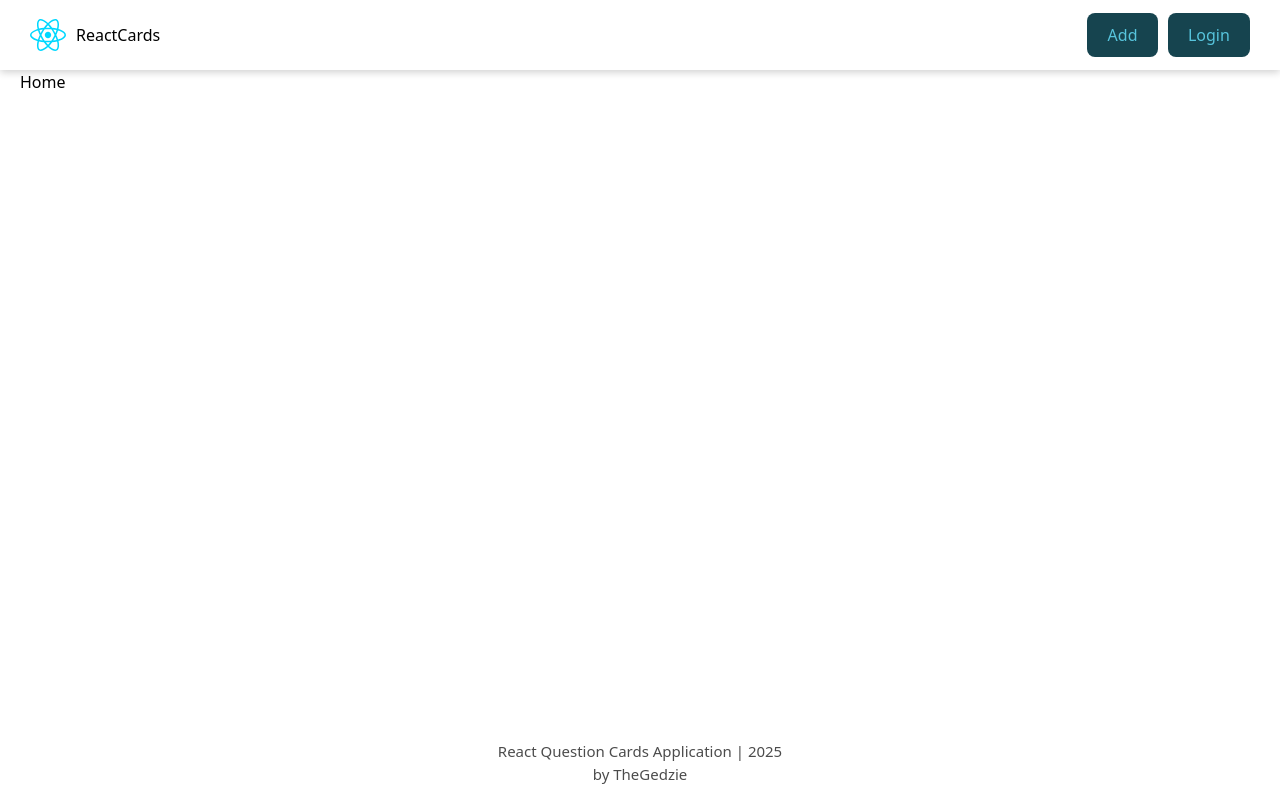
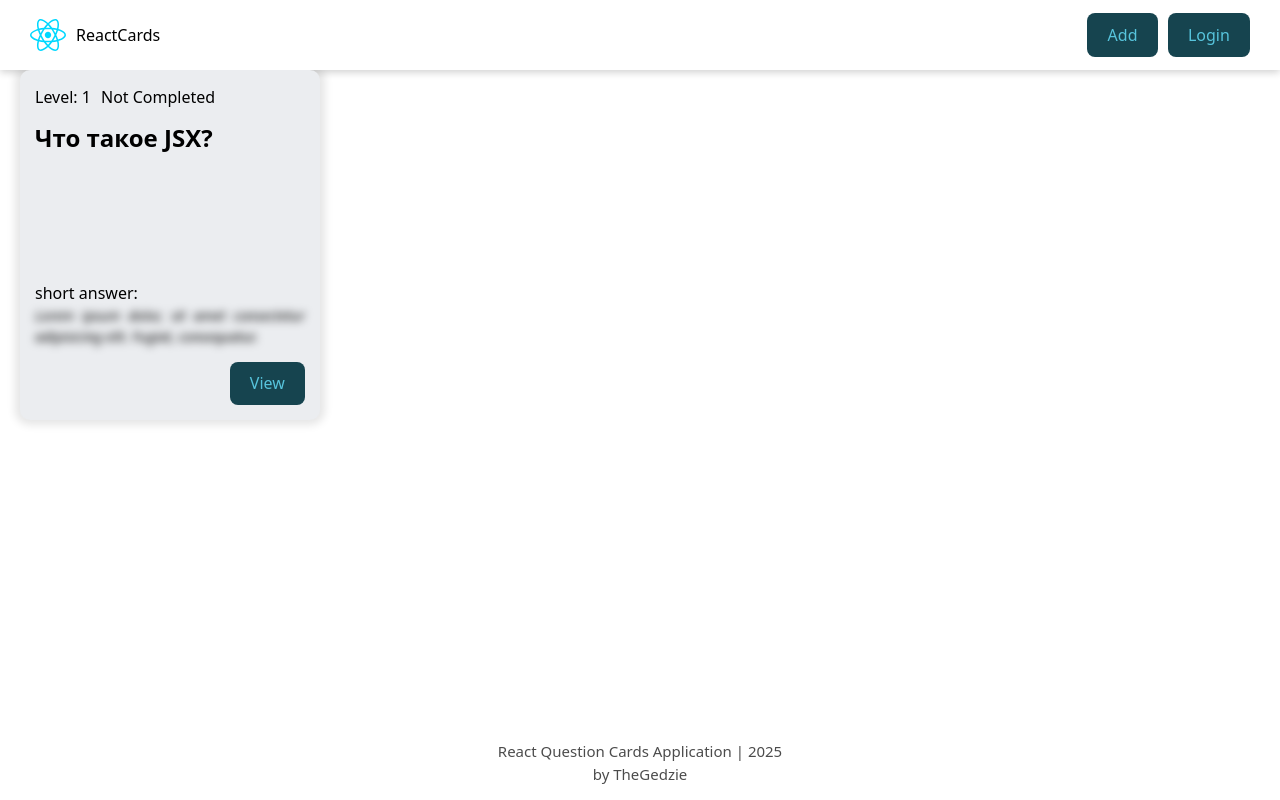
Before and after one commit to TheGedzie/PORTFOLIO...REACT_CARDS, a React (Vite) app: page / in a window 1280 px wide. Built offline with nearby package versions, Linux system fonts and the light colour scheme.

Commit message:
home page, question card

```diff
--- a/src/App.jsx
+++ b/src/App.jsx
@@ -1,6 +1,7 @@
 import { useState } from 'react'
 import { MainLayout } from './Components/MainLayout'
 import { BrowserRouter, Routes, Route } from 'react-router-dom'
+import { HomePage } from './Pages/HomePage'
 
 function App() {
 
@@ -8,7 +9,7 @@
    <BrowserRouter>
     <Routes>
       <Route element={<MainLayout/>}>
-        <Route path='/' element={<div>Home</div>} />
+        <Route path='/' element={<HomePage />}/>
         <Route path='/forbidden' element={<div>forbidden !!!!</div>} />
         <Route path='/addquestion' element={<div>add question</div>} />
       </Route>
--- a/src/Components/Header/Header.jsx
+++ b/src/Components/Header/Header.jsx
@@ -1,16 +1,18 @@
 import {Button} from '../Button'
 import ReactLogo from '../../assets/react.svg'
 import cls from './Header.module.css'
+import { useNavigate } from 'react-router-dom'
 
 export const Header = () => {
+  const navigate = useNavigate()
   return (
     <header className={cls.header}>
-        <p>
+        <p onClick={() => navigate('/')}>
             <img src={ReactLogo} alt="react logo" />
             <span>ReactCards</span>
         </p>
         <div className={cls.headerButtons}>
-            <Button>Add</Button>
+            <Button onClick={() => navigate('/addquestion')}>Add</Button>
             <Button>Login</Button>
         </div>
     </header>
--- /dev/null
+++ b/src/Components/QuestionCard/QuestionCard.jsx
@@ -0,0 +1,19 @@
+import cls from './QuestionCard.module.css'
+import {Button} from '../Button'
+
+export const QuestionCard = () => {
+  return (
+    <div className={cls.card}>
+        <div className={cls.cardLabels}>
+            <div>Level: 1</div>
+            <div>Not Completed</div>
+        </div>
+        <h5 className={cls.cardTitle}>Что такое JSX?</h5>
+        <div className={cls.cardAnswers}>
+            <label>short answer: </label>
+            <p className={cls.cardAnswer}>Lorem ipsum dolor, sit amet consectetur adipisicing elit. Fugiat, consequatur.</p>
+        </div>
+        <Button onClick={() => {}}>View</Button>
+    </div>
+  )
+}
--- /dev/null
+++ b/src/Components/QuestionCard/QuestionCard.module.css
@@ -0,0 +1,40 @@
+.card{
+    width: 300px;
+    height: 350px;
+    border-radius: 10px;
+    padding: 15px;
+    background-color: var(--card-bg-color);
+    color: var(--text-color);
+    box-shadow: 0 0 8px 5px rgba(0, 0, 0, 0.1);
+    display: flex;
+    flex-direction: column;
+    justify-content: start;
+    align-items: start;
+    gap: 15px;
+
+    button{
+        align-self: flex-end;
+    }
+}
+.cardLabels{
+    display: flex;
+    gap: 10px;
+}
+.cardTitle{
+    font-size: 24px;
+    line-height: 28px;
+}
+.cardAnswers{
+    margin-top: auto;
+}
+.cardAnswer{
+    font-size: 14px;
+    filter: blur(4px);
+    font-style: italic;
+    text-align: justify;
+    cursor: pointer;
+    transition: filter .8s ease-in-out;
+}
+.cardAnswer:hover{
+    filter: none;
+}
--- /dev/null
+++ b/src/Components/QuestionCard/index.jsx
@@ -0,0 +1 @@
+export { QuestionCard } from './QuestionCard'
--- /dev/null
+++ b/src/Pages/HomePage/HomePage.jsx
@@ -0,0 +1,10 @@
+import { QuestionCard } from '../../Components/QuestionCard'
+import cls from './HomePage.module.css'
+
+export const HomePage = () => {
+  return (
+    <div>
+        <QuestionCard />
+    </div>
+  )
+}
--- /dev/null
+++ b/src/Pages/HomePage/index.jsx
@@ -0,0 +1 @@
+export { HomePage } from './HomePage'
--- a/src/index.css
+++ b/src/index.css
@@ -3,6 +3,7 @@
   --text-color: #fff;
   --btn-bg-color: #383b3f;
   --btn-text-color:#fff;
+  --card-bg-color: #343A46;
   font-family: system-ui, Avenir, Helvetica, Arial, sans-serif;
   line-height: 1.5;
   font-weight: 400;
@@ -33,6 +34,8 @@
 
 @media (prefers-color-scheme: light) {
   :root {
+    --card-bg-color: #ebedf0;
+
     --text-color: #000;
     --main-bg-color: #fff;
 
@@ -42,6 +45,8 @@
 }
 @media (prefers-color-scheme: dark) {
   :root {
+    --card-bg-color: #343A46;
+
     --text-color:#fff;
     --main-bg-color: #23272F;
 
```
Also changed, not shown: src/Pages/HomePage/HomePage.module.css (added).
